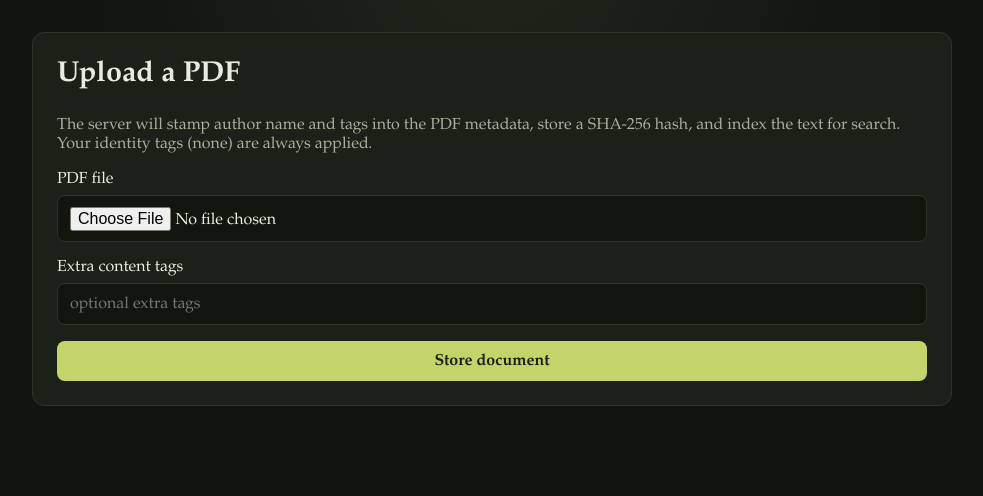
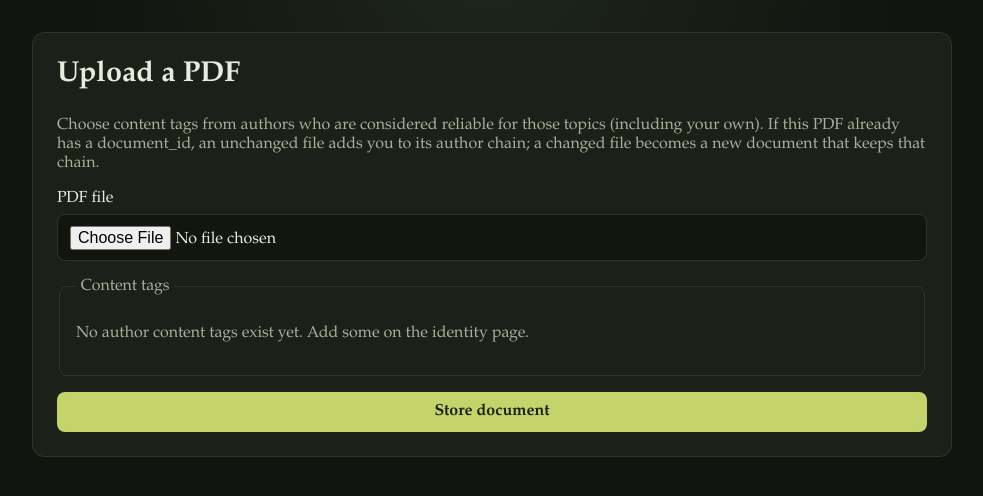
Before and after one commit to ankiritch/TectonicAlmateurs, a FastAPI app: template templates/upload.html in a window 1280 px wide. Shown: the part 60-556 px from the top of the page, without its empty margins (148-1131 px from the left). Run offline with FastAPI, Linux system fonts and the light colour scheme; the template is opened without the code that fills it, so the values that code supplies are empty.

Commit message:
Track author chains, share points, and document identity metadata
Uploads may only use content tags that belong to an author. Matching
document_id adds the uploader to the author list; a changed hash forks a
new document with the prior chain. Search ranks by share points, with a
hook for later trustworthiness scoring.

Co-authored-by: ankiritch <ankiritch@users.noreply.github.com>

```diff
--- a/app/main.py
+++ b/app/main.py
@@ -17,20 +17,25 @@ from app.config import BASE_DIR, ensure_data_dirs, session_secret, upload_dir
 from app.db import (
     Author,
     Document,
+    all_author_tags,
+    get_document_by_public_id,
     get_session,
     init_db,
     parse_tags,
     search_documents,
+    set_author_chain,
     tags_to_json,
     upsert_fts,
+    validate_content_tags,
 )
 from app.pdf_utils import (
     PdfProcessingError,
     apply_metadata,
+    document_content_hash,
     extract_text,
     read_pdf_info,
-    sha256_bytes,
 )
+
 
 @asynccontextmanager
 async def lifespan(_app: FastAPI):
@@ -55,19 +60,36 @@ def require_author(request: Request, db: Session = Depends(get_session)) -> Auth
 def document_payload(document: Document) -> dict:
     return {
         "id": document.id,
+        "document_id": document.document_id,
+        "document_hash": document.document_hash,
         "filename": document.filename,
         "title": document.title,
-        "sha256": document.sha256,
         "content_tags": document.tags_list(),
         "pdf_metadata": document.metadata_dict(),
-        "uploaded_at": document.uploaded_at.isoformat(),
-        "author": {
-            "id": document.author.id,
-            "name": document.author.name,
-            "content_tags": document.author.tags_list(),
-        },
-        "download_url": f"/api/documents/{document.id}/file",
+        "upload_date": document.upload_date.isoformat(),
+        "share_points": document.share_points,
+        "predecessor_id": document.predecessor.document_id if document.predecessor else None,
+        "authors": [
+            {
+                "id": author.id,
+                "name": author.name,
+                "content_tags": author.tags_list(),
+            }
+            for author in document.authors()
+        ],
+        "download_url": f"/api/documents/{document.document_id}/file",
     }
+
+
+def upload_context(author: Author, db: Session, extra: dict | None = None) -> dict:
+    context = {
+        "author": author,
+        "available_tags": all_author_tags(db),
+        "selected_tags": author.tags_list(),
+    }
+    if extra:
+        context.update(extra)
+    return context
 
 
 @app.get("/", response_class=HTMLResponse)
@@ -133,17 +155,13 @@ def upload_page(request: Request, db: Session = Depends(get_session)):
     current = current_author(request, db)
     if current is None:
         return RedirectResponse("/", status_code=303)
-    return templates.TemplateResponse(
-        request,
-        "upload.html",
-        {"author": current, "default_tags": ", ".join(current.tags_list())},
-    )
+    return templates.TemplateResponse(request, "upload.html", upload_context(current, db))
 
 
 @app.post("/upload")
 async def upload_from_form(
     request: Request,
-    extra_tags: str = Form(""),
+    content_tags: list[str] = Form(default=[]),
     file: UploadFile = File(...),
     db: Session = Depends(get_session),
 ):
@@ -151,16 +169,12 @@ async def upload_from_form(
     if current is None:
         return RedirectResponse("/", status_code=303)
     try:
-        document = await store_upload(file, current, extra_tags, db)
+        document = await store_upload(file, current, content_tags, db)
     except HttpishError as exc:
         return templates.TemplateResponse(
             request,
             "upload.html",
-            {
-                "author": current,
-                "default_tags": extra_tags or ", ".join(current.tags_list()),
-                "error": exc.detail,
-            },
+            upload_context(current, db, {"error": exc.detail, "selected_tags": content_tags}),
             status_code=exc.status_code,
         )
     return RedirectResponse(f"/library?q={document.title}", status_code=303)
@@ -180,11 +194,11 @@ def api_search(
 
 @app.get("/api/documents/{document_id}")
 def api_metadata(
-    document_id: int,
+    document_id: str,
     db: Session = Depends(get_session),
     _user: Author = Depends(require_author),
 ):
-    document = db.get(Document, document_id)
+    document = get_document_by_public_id(db, document_id)
     if document is None:
         raise HTTPException(status_code=404, detail="Document not found.")
     return document_payload(document)
@@ -192,16 +206,18 @@ def api_metadata(
 
 @app.get("/api/documents/{document_id}/file")
 def api_download(
-    document_id: int,
+    document_id: str,
     db: Session = Depends(get_session),
     _user: Author = Depends(require_author),
 ):
-    document = db.get(Document, document_id)
+    document = get_document_by_public_id(db, document_id)
     if document is None:
         raise HTTPException(status_code=404, detail="Document not found.")
     path = Path(document.stored_path)
     if not path.exists():
         raise HTTPException(status_code=404, detail="Stored file is missing.")
+    document.share_points += 1
+    db.commit()
     return FileResponse(
         path,
         media_type="application/pdf",
@@ -211,13 +227,15 @@ def api_download(
 
 @app.post("/api/documents")
 async def api_upload(
+    content_tags: list[str] = Form(default=[]),
     extra_tags: str = Form(""),
     file: UploadFile = File(...),
     db: Session = Depends(get_session),
     author: Author = Depends(require_author),
 ):
+    tags = list(content_tags) + parse_tags(extra_tags)
     try:
-        document = await store_upload(file, author, extra_tags, db)
+        document = await store_upload(file, author, tags, db)
     except HttpishError as exc:
         raise HTTPException(status_code=exc.status_code, detail=exc.detail) from exc
     return document_payload(document)
@@ -230,10 +248,15 @@ class HttpishError(Exception):
         super().__init__(detail)
 
 
+def _extract_search_text(data: bytes, info: dict[str, str]) -> str:
+    page_text = extract_text(data)
+    return "\n".join(part for part in [page_text, " ".join(info.values())] if part)
+
+
 async def store_upload(
     file: UploadFile,
     author: Author,
-    extra_tags: str,
+    selected_tags: list[str],
     db: Session,
 ) -> Document:
     filename = Path(file.filename or "document.pdf").name
@@ -252,38 +275,70 @@ async def store_upload(
 
     try:
         info = read_pdf_info(data)
-        page_text = extract_text(data)
+        incoming_hash = document_content_hash(data)
+        body_text = _extract_search_text(data, info)
     except PdfProcessingError as exc:
         raise HttpishError(400, str(exc)) from exc
-    body_text = "\n".join(
-        part for part in [page_text, " ".join(info.values())] if part
-    )
+
+    try:
+        tags = validate_content_tags(db, selected_tags)
+    except ValueError as exc:
+        raise HttpishError(400, str(exc)) from exc
 
     title = info.get("Title") or Path(filename).stem
-    tags = author.tags_list() + parse_tags(extra_tags)
-    tag_json = tags_to_json(tags)
-    tags = json.loads(tag_json)
+    incoming_id = (info.get("document_id") or "").strip()
+    existing = get_document_by_public_id(db, incoming_id) if incoming_id else None
 
-    stamped = apply_metadata(data, title=title, author=author.name, tags=tags)
-    digest = sha256_bytes(stamped)
-    stored_name = f"{digest[:16]}-{uuid.uuid4().hex}.pdf"
+    if existing is not None and existing.document_hash == incoming_hash:
+        chain = existing.authors()
+        if all(item.id != author.id for item in chain):
+            chain = chain + [author]
+            set_author_chain(existing, chain)
+            db.commit()
+            db.refresh(existing)
+            upsert_fts(db, existing)
+            db.commit()
+        return existing
+
+    predecessor = None
+    chain = [author]
+    if existing is not None and existing.document_hash != incoming_hash:
+        predecessor = existing
+        chain = existing.authors()
+        if all(item.id != author.id for item in chain):
+            chain = chain + [author]
+
+    public_id = str(uuid.uuid4())
+    author_label = ", ".join(item.name for item in chain)
+    stamped = apply_metadata(
+        data,
+        title=title,
+        author=author_label,
+        tags=tags,
+        document_id=public_id,
+        document_hash=incoming_hash,
+    )
+    stored_name = f"{public_id}.pdf"
     stored_path = upload_dir() / stored_name
     stored_path.write_bytes(stamped)
+    stored_info = read_pdf_info(stamped)
 
-    stored_info = read_pdf_info(stamped)
     document = Document(
+        document_id=public_id,
+        document_hash=incoming_hash,
         filename=filename,
         stored_path=str(stored_path),
-        sha256=digest,
         title=title,
-        author_id=author.id,
-        content_tags=tag_json,
+        content_tags=tags_to_json(tags),
         pdf_metadata=json.dumps(stored_info),
         extracted_text=body_text,
+        predecessor=predecessor,
     )
     db.add(document)
+    db.flush()
+    set_author_chain(document, chain)
     db.commit()
     db.refresh(document)
-    upsert_fts(db, document, author.name)
+    upsert_fts(db, document)
     db.commit()
     return document
--- a/static/style.css
+++ b/static/style.css
@@ -88,7 +88,15 @@ button, .button {
   color: var(--muted);
   word-break: break-all;
 }
-.actions { display: grid; gap: 0.5rem; align-content: start; }
+.tag-picker {
+  border: 1px solid var(--line);
+  border-radius: 8px;
+  padding: 0.75rem 1rem 1rem;
+  display: grid;
+  gap: 0.45rem;
+}
+.tag-picker legend { color: var(--muted); padding: 0 0.3rem; }
+.check { display: flex; gap: 0.5rem; align-items: center; }
 
 @media (max-width: 720px) {
   .search-row, .doc-card, .site-header { display: grid; grid-template-columns: 1fr; }
--- a/templates/identity.html
+++ b/templates/identity.html
@@ -3,7 +3,7 @@
 {% block content %}
 <section class="panel">
   <h1>Author identity</h1>
-  <p class="lede">Set the name that will be attributed to uploads, and the content tags that describe your work.</p>
+  <p class="lede">Set the name that will be attributed to uploads. Content tags mark topics you are reasonably reliable for; other authors may apply those tags to documents they store.</p>
   {% if error %}
     <p class="error">{{ error }}</p>
   {% endif %}
@@ -16,7 +16,7 @@
       Content tags
       <input type="text" name="content_tags" placeholder="geology, internal-memo, q3" value="{{ tag_value }}">
     </label>
-    <p class="hint">Separate tags with commas. They are copied onto documents you upload and used for search.</p>
+    <p class="hint">Separate tags with commas. Tags describe domains of reliability, not a single document.</p>
     <button type="submit">Continue to library</button>
   </form>
 </section>
--- a/templates/upload.html
+++ b/templates/upload.html
@@ -3,7 +3,7 @@
 {% block content %}
 <section class="panel">
   <h1>Upload a PDF</h1>
-  <p class="lede">The server will stamp author name and tags into the PDF metadata, store a SHA-256 hash, and index the text for search. Your identity tags ({{ author.tags_list() | join(', ') or 'none' }}) are always applied.</p>
+  <p class="lede">Choose content tags from authors who are considered reliable for those topics (including your own). If this PDF already has a document_id, an unchanged file adds you to its author chain; a changed file becomes a new document that keeps that chain.</p>
   {% if error %}
     <p class="error">{{ error }}</p>
   {% endif %}
@@ -12,10 +12,19 @@
       PDF file
       <input type="file" name="file" accept="application/pdf,.pdf" required>
     </label>
-    <label>
-      Extra content tags
-      <input type="text" name="extra_tags" placeholder="optional extra tags">
-    </label>
+    <fieldset class="tag-picker">
+      <legend>Content tags</legend>
+      {% if available_tags %}
+        {% for tag in available_tags %}
+          <label class="check">
+            <input type="checkbox" name="content_tags" value="{{ tag }}" {% if tag in selected_tags %}checked{% endif %}>
+            {{ tag }}
+          </label>
+        {% endfor %}
+      {% else %}
+        <p class="hint">No author content tags exist yet. Add some on the identity page.</p>
+      {% endif %}
+    </fieldset>
     <button type="submit">Store document</button>
   </form>
 </section>
```
Also changed, not shown: app/db.py (+110 -14 lines), app/pdf_utils.py (+26 -0 lines), app/ranking.py (added, +32 -0 lines), templates/library.html (+8 -5 lines), tests/test_app.py (+115 -21 lines), tests/test_pdf_utils.py (+9 -5 lines), README.md.
